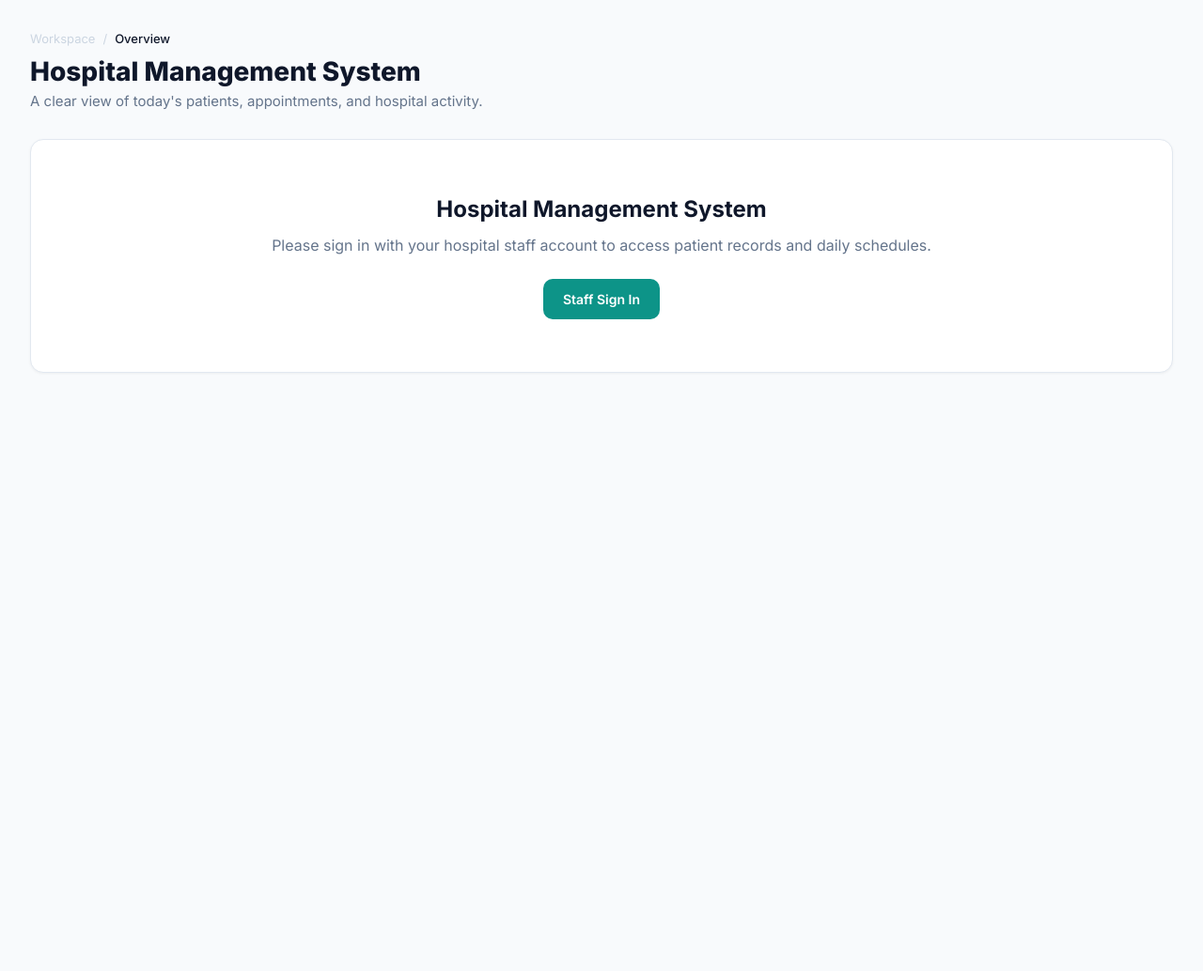
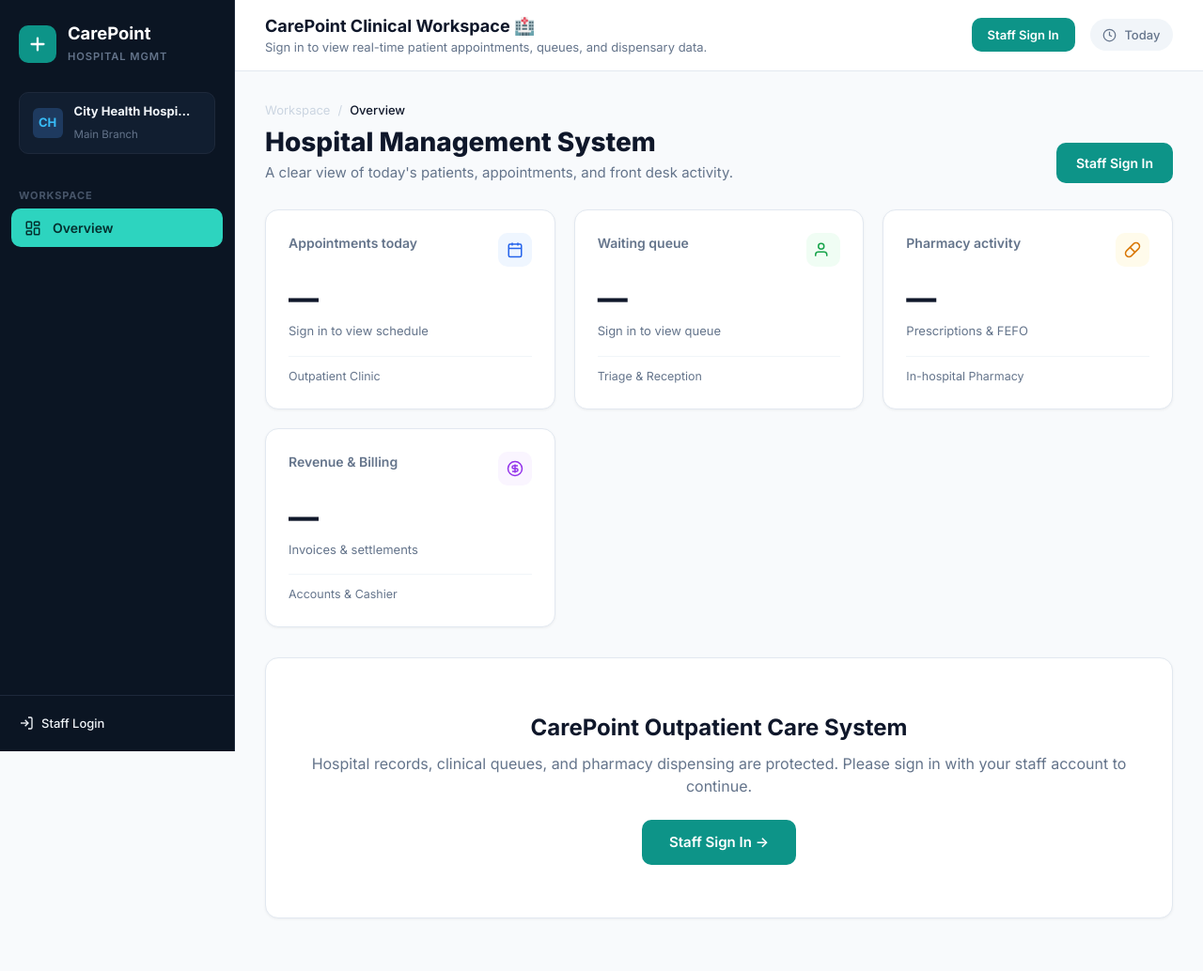
Before and after one commit to abhisheksahu92/hospital-management-system, a Django app: page / in a window 1280 px wide. Shown: the whole page at 94% size. Before the commit the page ends 397 px from the top, so only its background shows below. Run offline with Django 5.2, Linux system fonts and the light colour scheme; data that the repository does not hold is empty; parts of the project's set-up code (start-up, migrations or seed data) failed here and were passed over.

Commit message:
Render CarePoint sidebar and teaser metrics in base shell for all states

```diff
--- a/core/templates/core/base.html
+++ b/core/templates/core/base.html
@@ -13,7 +13,6 @@
   </head>
   <body>
     <div class="app-container">
-      {% if user.is_authenticated %}
       <!-- CarePoint Dark Navy Left Sidebar -->
       <aside class="app-sidebar">
         <div class="sidebar-header">
@@ -48,6 +47,7 @@
               </div>
             </a>
           </li>
+          {% if user.is_authenticated %}
             {% if perms.core.view_patient %}
               <li>
                 <a href="{% url 'patient_list' %}" class="{% if 'patient' in request.resolver_match.url_name %}active{% endif %}">
@@ -68,8 +68,10 @@
                 </a>
               </li>
             {% endif %}
+          {% endif %}
         </ul>
 
+        {% if user.is_authenticated %}
           <span class="nav-group-title" style="margin-top: 1rem;">HOSPITAL</span>
           <ul class="sidebar-nav">
             {% if perms.core.view_invoice %}
@@ -93,8 +95,10 @@
               </li>
             {% endif %}
           </ul>
+        {% endif %}
 
         <div class="sidebar-footer">
+          {% if user.is_authenticated %}
             <div class="sidebar-user">
               <div class="user-avatar">
                 {{ user.get_username|slice:":1"|upper }}
@@ -110,26 +114,37 @@
                 <svg width="18" height="18" viewBox="0 0 24 24" fill="none" stroke="currentColor" stroke-width="2" stroke-linecap="round" stroke-linejoin="round"><path d="M9 21H5a2 2 0 0 1-2-2V5a2 2 0 0 1 2-2h4"/><polyline points="16 17 21 12 16 7"/><line x1="21" x2="9" y1="12" y2="12"/></svg>
               </button>
             </form>
+          {% else %}
+            <a href="{% url 'login' %}" style="display: flex; align-items: center; gap: 0.5rem; color: #f1f5f9; font-size: 0.8125rem;">
+              <svg width="16" height="16" viewBox="0 0 24 24" fill="none" stroke="currentColor" stroke-width="2"><path d="M15 3h4a2 2 0 0 1 2 2v14a2 2 0 0 1-2 2h-4"/><polyline points="10 17 15 12 10 7"/><line x1="15" x2="3" y1="12" y2="12"/></svg>
+              <span>Staff Login</span>
+            </a>
+          {% endif %}
         </div>
       </aside>
-      {% endif %}
 
       <!-- Right Main Viewport Area -->
       <div class="app-main">
-        {% if user.is_authenticated %}
         <header class="app-topbar">
           <div class="topbar-greeting">
+            {% if user.is_authenticated %}
               <h2>Good morning, {{ user.get_username }} &#128075;</h2>
               <p>Here's what's happening at your hospital today.</p>
+            {% else %}
+              <h2>CarePoint Clinical Workspace &#127973;</h2>
+              <p>Sign in to view real-time patient appointments, queues, and dispensary data.</p>
+            {% endif %}
           </div>
           <div class="topbar-actions">
+            {% if not user.is_authenticated %}
+              <a href="{% url 'login' %}" class="btn-carepoint-primary" style="padding: 0.45rem 1rem; font-size: 0.8125rem;">Staff Sign In</a>
+            {% endif %}
             <div class="date-pill">
               <svg width="15" height="15" viewBox="0 0 24 24" fill="none" stroke="currentColor" stroke-width="2"><circle cx="12" cy="12" r="10"/><polyline points="12 6 12 12 16 14"/></svg>
               <span>Today</span>
             </div>
           </div>
         </header>
-        {% endif %}
 
         <main class="main-viewport">
           {% if messages %}
--- a/core/templates/core/home.html
+++ b/core/templates/core/home.html
@@ -12,24 +12,26 @@
 <div class="carepoint-page-header">
   <div class="header-title-block">
     <h1>{{ hospital.name|default:"Hospital Management System" }}</h1>
-    <p>A clear view of today's patients, appointments, and hospital activity.</p>
+    <p>A clear view of today's patients, appointments, and front desk activity.</p>
   </div>
-  {% if user.is_authenticated %}
   <div class="header-ctas">
-      {% if perms.core.add_appointment %}
+    {% if user.is_authenticated and perms.core.add_appointment %}
       <a href="{% url 'appointment_create' %}" class="btn-carepoint-secondary">
         <svg width="16" height="16" viewBox="0 0 24 24" fill="none" stroke="currentColor" stroke-width="2"><rect width="18" height="18" x="3" y="4" rx="2" ry="2"/><line x1="16" x2="16" y1="2" y2="6"/><line x1="8" x2="8" y1="2" y2="6"/><line x1="3" x2="21" y1="10" y2="10"/></svg>
         Book appointment
       </a>
     {% endif %}
-      {% if perms.core.add_patient %}
+    {% if user.is_authenticated and perms.core.add_patient %}
       <a href="{% url 'patient_create' %}" class="btn-carepoint-primary">
         <svg width="16" height="16" viewBox="0 0 24 24" fill="none" stroke="currentColor" stroke-width="2"><path d="M16 21v-2a4 4 0 0 0-4-4H6a4 4 0 0 0-4 4v2"/><circle cx="9" cy="7" r="4"/><line x1="19" x2="19" y1="8" y2="14"/><line x1="22" x2="16" y1="11" y2="11"/></svg>
         Register patient
       </a>
+    {% elif not user.is_authenticated %}
+      <a href="{% url 'login' %}" class="btn-carepoint-primary">
+        Staff Sign In
+      </a>
     {% endif %}
   </div>
-  {% endif %}
 </div>
 
 {% if user.is_authenticated %}
@@ -232,10 +234,63 @@
   </div>
 
 {% else %}
+  <!-- Preview for Guest Visitors with CarePoint Stat Teasers -->
+  <div class="kpi-grid">
+    <div class="kpi-card">
+      <div class="kpi-top">
+        <span class="kpi-label">Appointments today</span>
+        <div class="kpi-icon-badge icon-blue">
+          <svg width="18" height="18" viewBox="0 0 24 24" fill="none" stroke="currentColor" stroke-width="2"><rect width="18" height="18" x="3" y="4" rx="2"/><line x1="16" x2="16" y1="2" y2="6"/><line x1="8" x2="8" y1="2" y2="6"/><line x1="3" x2="21" y1="10" y2="10"/></svg>
+        </div>
+      </div>
+      <div class="kpi-value">&mdash;</div>
+      <div class="kpi-trend"><span>Sign in to view schedule</span></div>
+      <div class="kpi-footer">Outpatient Clinic</div>
+    </div>
+
+    <div class="kpi-card">
+      <div class="kpi-top">
+        <span class="kpi-label">Waiting queue</span>
+        <div class="kpi-icon-badge icon-teal">
+          <svg width="18" height="18" viewBox="0 0 24 24" fill="none" stroke="currentColor" stroke-width="2"><path d="M17 21v-2a4 4 0 0 0-4-4H5a4 4 0 0 0-4 4v2"/><circle cx="9" cy="7" r="4"/></svg>
+        </div>
+      </div>
+      <div class="kpi-value">&mdash;</div>
+      <div class="kpi-trend"><span>Sign in to view queue</span></div>
+      <div class="kpi-footer">Triage & Reception</div>
+    </div>
+
+    <div class="kpi-card">
+      <div class="kpi-top">
+        <span class="kpi-label">Pharmacy activity</span>
+        <div class="kpi-icon-badge icon-amber">
+          <svg width="18" height="18" viewBox="0 0 24 24" fill="none" stroke="currentColor" stroke-width="2"><path d="m10.5 20.5 10-10a4.95 4.95 0 1 0-7-7l-10 10a4.95 4.95 0 1 0 7 7Z"/><path d="m8.5 8.5 7 7"/></svg>
+        </div>
+      </div>
+      <div class="kpi-value">&mdash;</div>
+      <div class="kpi-trend"><span>Prescriptions & FEFO</span></div>
+      <div class="kpi-footer">In-hospital Pharmacy</div>
+    </div>
+
+    <div class="kpi-card">
+      <div class="kpi-top">
+        <span class="kpi-label">Revenue & Billing</span>
+        <div class="kpi-icon-badge icon-purple">
+          <svg width="18" height="18" viewBox="0 0 24 24" fill="none" stroke="currentColor" stroke-width="2"><circle cx="12" cy="12" r="10"/><path d="M16 8h-6a2 2 0 1 0 0 4h4a2 2 0 1 1 0 4H8"/><path d="M12 18V6"/></svg>
+        </div>
+      </div>
+      <div class="kpi-value">&mdash;</div>
+      <div class="kpi-trend"><span>Invoices & settlements</span></div>
+      <div class="kpi-footer">Accounts & Cashier</div>
+    </div>
+  </div>
+
   <div class="card-panel" style="text-align: center; padding: 3.5rem 1.5rem;">
-    <h2 style="margin-bottom: 0.5rem;">Hospital Management System</h2>
-    <p style="margin-bottom: 1.5rem; font-size: 1rem; color: var(--color-text-muted);">Please sign in with your hospital staff account to access patient records and daily schedules.</p>
-    <a href="{% url 'login' %}" class="btn-carepoint-primary">Staff Sign In</a>
+    <h2 style="margin-bottom: 0.5rem; font-size: 1.5rem;">CarePoint Outpatient Care System</h2>
+    <p style="margin-bottom: 1.5rem; font-size: 1rem; color: var(--color-text-muted);">
+      Hospital records, clinical queues, and pharmacy dispensing are protected. Please sign in with your staff account to continue.
+    </p>
+    <a href="{% url 'login' %}" class="btn-carepoint-primary" style="font-size: 0.9375rem; padding: 0.75rem 1.75rem;">Staff Sign In &rarr;</a>
   </div>
 {% endif %}
 {% endblock %}
```
Lines whose indentation alone changed are shown as unchanged.
